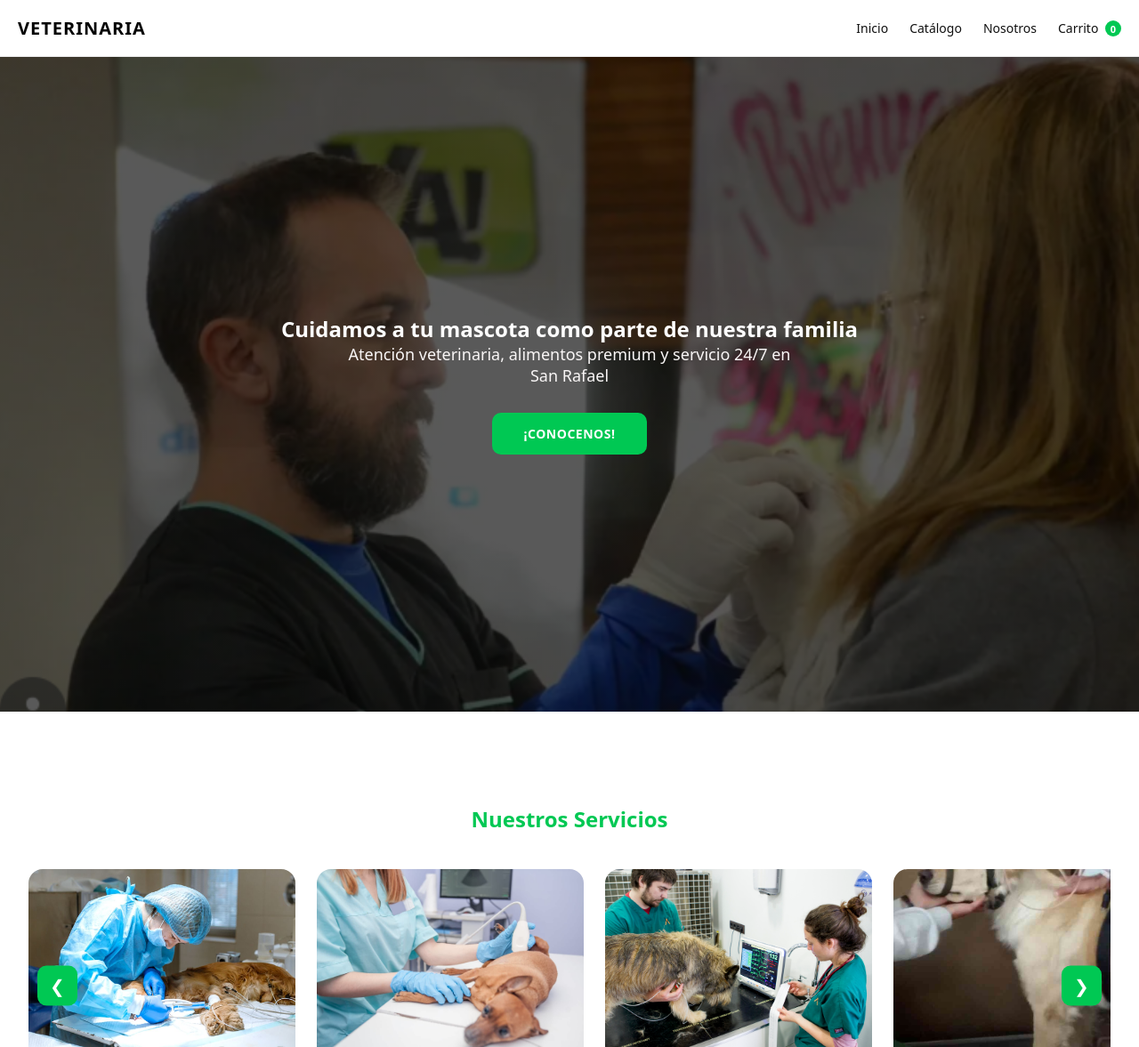
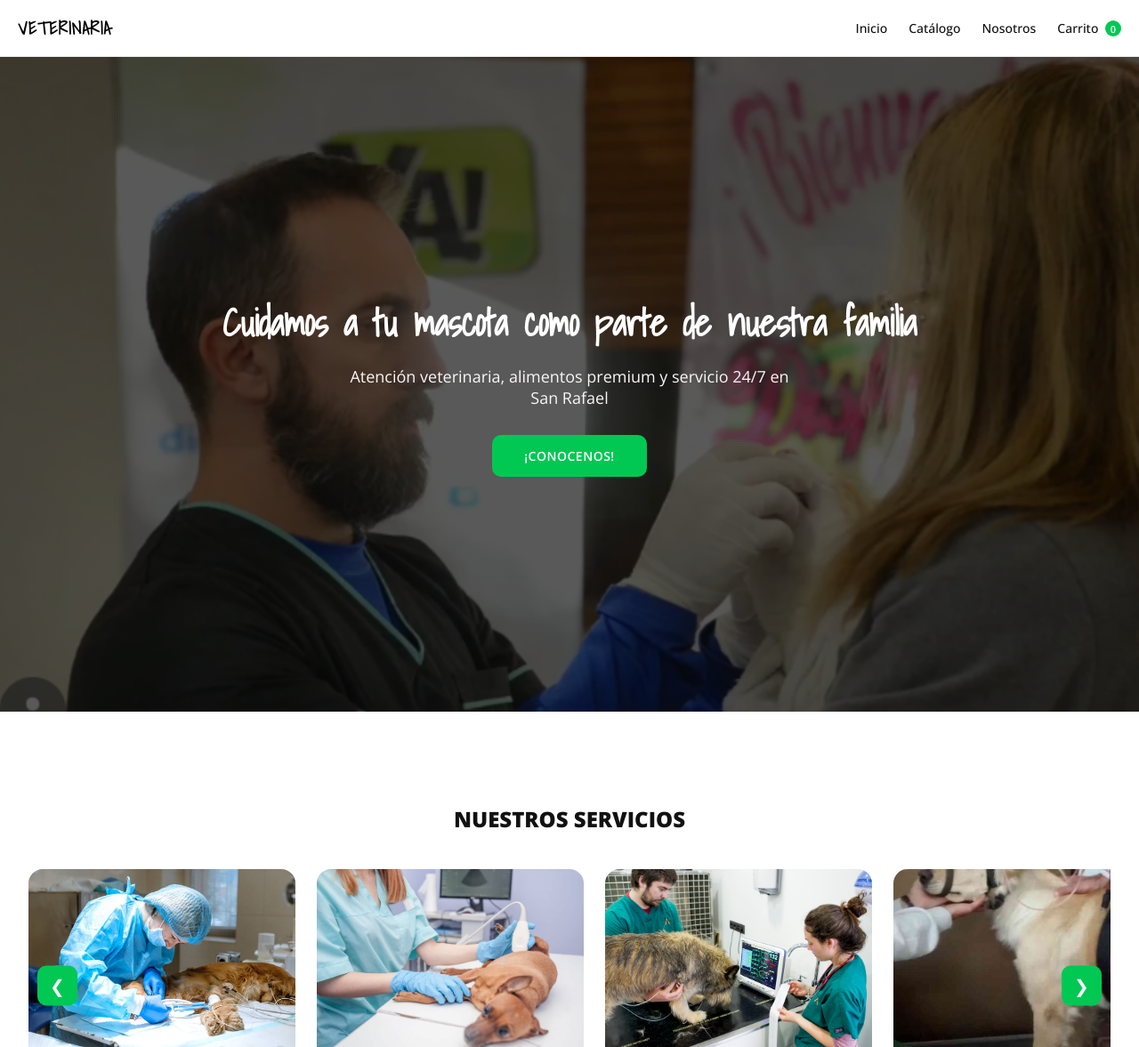
Before and after one commit to lucasmendezdev/tienda-online-vete, a plain HTML site: page index.html in a window 1280 px wide. Shown: the top 1177 px of the page at 89% size. Drawn offline with nearby package versions, Linux system fonts and the light colour scheme.

Commit message:
font-main y saque presentacion

```diff
--- a/css/carrito.css
+++ b/css/carrito.css
@@ -10,6 +10,7 @@
 
 .carrito h1 {
   margin-bottom: 30px;
+  font-weight: 800;
 }
 
 
@@ -33,6 +34,7 @@
 .item h3 {
   font-size: 16px;
   margin-bottom: 5px;
+  font-weight: 700;
 }
 
 .item span {
--- a/css/global.css
+++ b/css/global.css
@@ -1,18 +1,4 @@
-/* ===============================
-   RESET + BASE
-=============================== */
 
-* {
-  margin: 0;
-  padding: 0;
-  box-sizing: border-box;
-  font-family: system-ui, sans-serif;
-}
-
-body {
-  background: #fff;
-  color: #111;
-}
 
 
 /* ===============================
@@ -45,6 +31,7 @@
   letter-spacing: 1px;
   text-decoration: none;
   color: #000;
+  font-family: var(--font-main2);
 }
 
 /* NAV */
@@ -131,9 +118,10 @@
 
 /* TITULO */
 
-.hero h2 {
+.hero h1 {
   font-size: 42px;
-  font-weight: 700;
+  font-weight: 900;
+  font-family: var(--font-main2);
   letter-spacing: -0.5px;
 
   margin-bottom: 15px;
@@ -360,7 +348,8 @@
 }
 .titulo-servicios{
   padding: 40px;
-  color: var(--color-primario);
+  color: var(--color-oscuro);
+  font-weight: 900;
 
 }
 .carousel-container {
--- a/css/nosotros.css
+++ b/css/nosotros.css
@@ -18,7 +18,9 @@
 
 .about-right h1 {
   font-size: 2.5rem;
+  font-weight: 900;
   margin-bottom: 15px;
+  font-family: var(--font-main2);
 }
 
 .about-highlight {
--- a/css/reset.css
+++ b/css/reset.css
@@ -0,0 +1,17 @@
+/* ===============================
+   RESET + BASE
+=============================== */
+
+* {
+  margin: 0;
+  padding: 0;
+  box-sizing: border-box;
+  font-family: "Open Sans", sans-serif;
+  font-weight: 400;
+  font-style: normal;
+}
+
+body {
+  background: #fff;
+  color: #111;
+}
--- a/css/variables.css
+++ b/css/variables.css
@@ -10,7 +10,8 @@
   --color-blanco: #ffffff;
 
   /* Tipografía */
-  --font-main: 'Inter', sans-serif;
+  --font-main:  "Open Sans", sans-serif;
+  --font-main2: "Shadows Into Light", cursive;
 
   /* Sombras */
   --shadow-soft: 0 8px 20px rgba(0,0,0,0.05);
--- a/index.html
+++ b/index.html
@@ -11,6 +11,14 @@
   <link rel="stylesheet" href="css/global.css">
 
 
+<!--FONT-MAIN-->
+  <link rel="preconnect" href="https://fonts.googleapis.com">
+  <link rel="preconnect" href="https://fonts.gstatic.com" crossorigin>
+  <link href="https://fonts.googleapis.com/css2?family=Shadows+Into+Light&display=swap" rel="stylesheet">
+<!--FONT-MAIN2-->
+  <link rel="preconnect" href="https://fonts.googleapis.com">
+  <link rel="preconnect" href="https://fonts.gstatic.com" crossorigin>
+  <link href="https://fonts.googleapis.com/css2?family=Open+Sans:ital,wght@0,300..800;1,300..800&display=swap" rel="stylesheet">
 </head>
 <body>
 
@@ -49,7 +57,7 @@
 
 <section class="destacados">
 
-  <h2 class="titulo-servicios">Nuestros Servicios</h2>
+  <h2 class="titulo-servicios">NUESTROS SERVICIOS</h2>
 
   <div class="carousel-container">
 
--- a/js/carrito.js
+++ b/js/carrito.js
@@ -16,13 +16,12 @@
   const nombre = document.createElement("h3");
   nombre.textContent = item.nombre;
 
-  const talle = document.createElement("span");
-  talle.textContent = `Presentacion: ${item.talle}`;
+
 
   const precio = document.createElement("strong");
   precio.textContent = `$${item.precio * item.cantidad}`;
 
-  info.append(nombre, talle, document.createElement("br"), precio);
+  info.append(nombre, document.createElement("br"), precio);
 
   const cantidad = document.createElement("div");
   cantidad.className = "cantidad";
```
Also changed, not shown: carrito.html (+5 -0 lines), catalogo.html (+5 -0 lines), checkout.html (+4 -0 lines), nosotros.html (+4 -0 lines).
